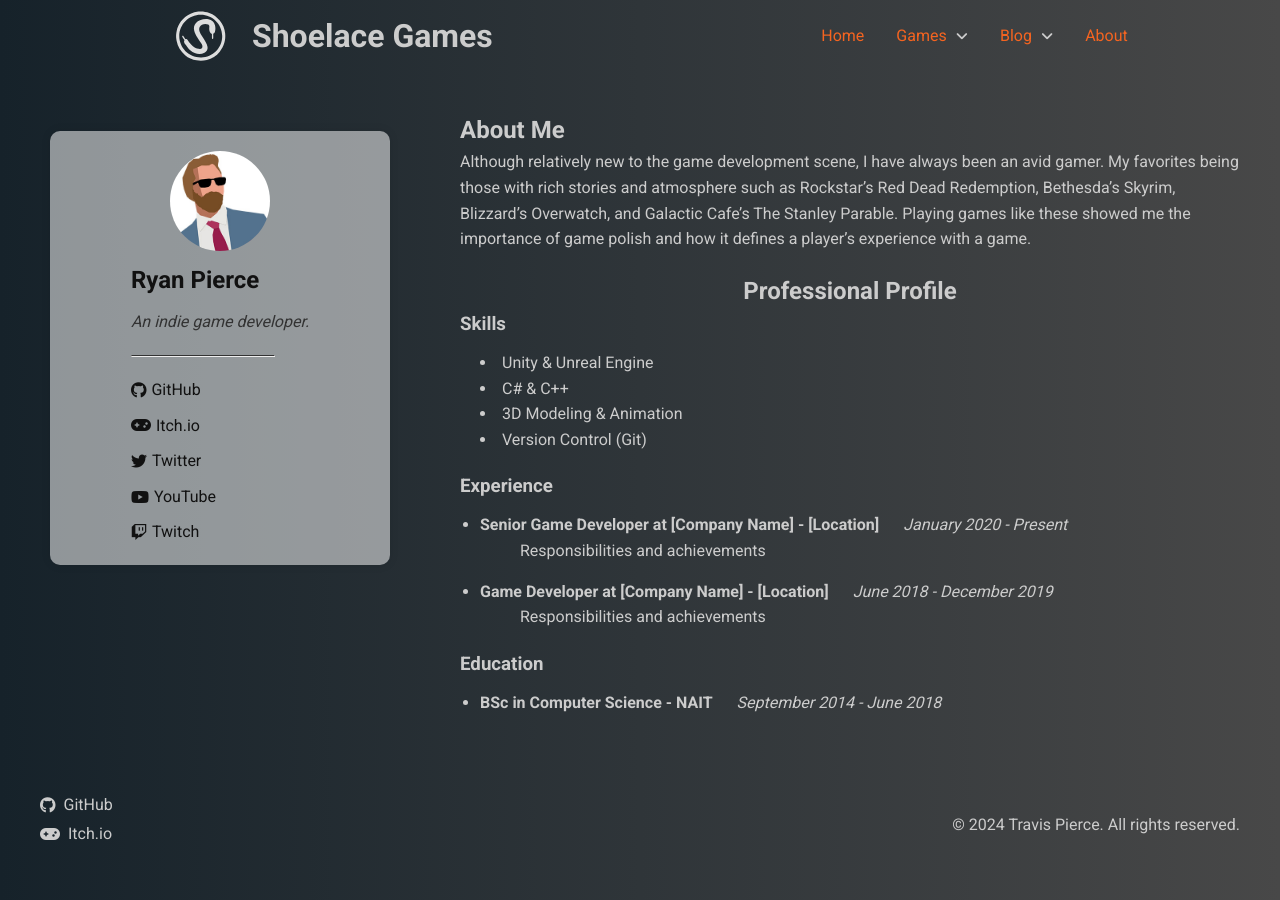
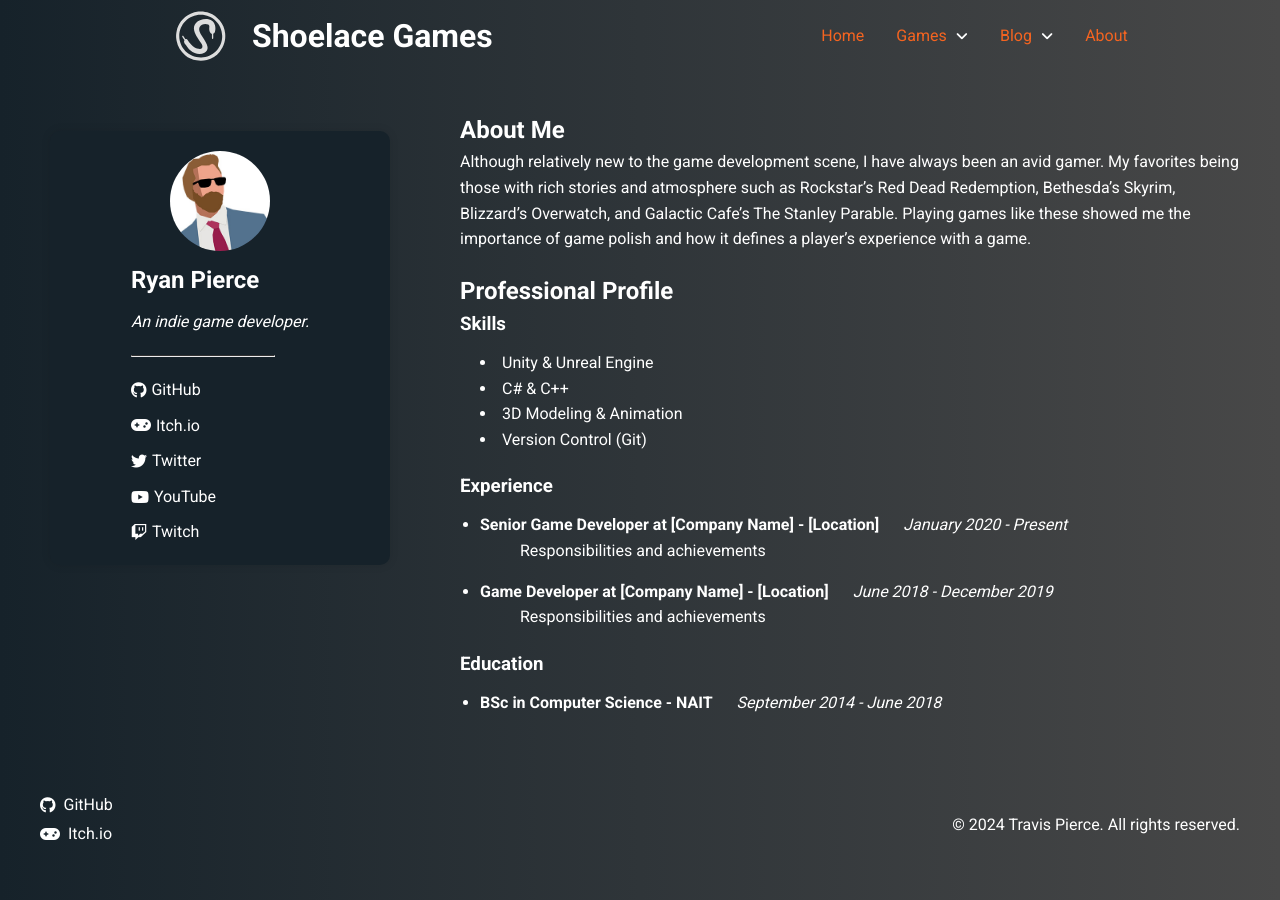
Before and after one commit to Ryan-Pierce-Shoelace/Ryan-Pierce-Shoelace.github.io, a Jekyll site: the page built from about.markdown, in a window 1280 px wide. Built offline with Jekyll 4.4.1, drawn with Linux system fonts in a browser that asks for light colours; nearby versions of some CDN libraries.

Commit message:
updated CSS variables

```diff
--- a/assets/css/style.css
+++ b/assets/css/style.css
@@ -1,29 +1,21 @@
 @import url("https://fonts.googleapis.com/css2?family=Roboto:wght@400;700&display=swap");
 
 :root {
-    /* --nav-bg-color: #1a1a2e;
-    --nav-text-color: #e7e7e7;
-    --nav-highlight-color: ; */
+    --color-primary: #ffffff;
+    --color-primary-hover: #f0f0f0;
+
+    --color-secondary: #000000;
+    --color-secondary-hover: #333333;
+
+    --color-accent: rgb(245, 100, 32);
+    --color-accent-hover: rgb(220, 90, 30);
 
     --body-gradient-start: #16222a;
     --body-gradient-end: #484848;
 
-    --text-color: #ccc;
-    --text-accent-color: rgb(245, 100, 32);
-    --text-color-hover: #aaa;
+    --nav-dropdown-bg: #16222a;
 
-    --nav-dropdown-bg: #16222a;
-    --nav-highlight-color: rgb(245,100,32);
-    --nav-highlight-text: white;
-
-    /* --nav-hover-color: #ddd;
-    --nav-link-color: #222;
-
-    --nav-dropdown-hover-bg: rgb(52, 147, 224);
-    --nav-dropdown-text: #fff;
-    --nav-dropdown-hover-text: rgb(199, 224, 245);
-    --nav-toggle-bar-color: #000;
-    --nav-toggle-bar-hover-color: var(--navbar-text-color-focus);  */
+    --font-family-base: "Roboto", Arial, sans-serif;
 }
 
 /* reset */
@@ -34,7 +26,7 @@
 
 html {
     box-sizing: border-box;
-    font-family: "Roboto", Arial, sans-serif;
+    font-family: var(--font-family-base);
     height: 100%;
     margin: 0;
 }
@@ -45,7 +37,7 @@
     height: 100%;
     margin: 0;
     background: linear-gradient(90deg, var(--body-gradient-start), var(--body-gradient-end));
-    color: var(--text-color);
+    color: var(--color-primary);
 }
 
 main {
@@ -71,7 +63,7 @@
 
 .branding h1 {
     font-size: 2rem;
-    color: var(--text-color);
+    color: var(--color-primary);
     padding-left: 1rem;
     margin: 0;
 }
@@ -106,17 +98,17 @@
     white-space: nowrap;
     padding: 1rem;
     font-size: 1rem;
-    color: var(--text-accent-color);
+    color: var(--color-accent);
 }
 
 .nav-menu li a {
     font-size: 1rem;
-    color: var(--text-accent-color);
+    color: var(--color-accent);
     text-decoration: none;
 }
 
 .nav-menu li a:hover {
-    color: var(--text-color-hover);
+    color: var(--color-primary-hover);
 }
 
 /* Dropdown */
@@ -138,7 +130,7 @@
     transition: all 0.4s ease;
 }
 
-.nav-menu .dropdown:hover > ul {
+.nav-menu .dropdown:hover>ul {
     top: 100%;
     left: 0;
     opacity: 1;
@@ -154,22 +146,22 @@
 }
 
 .nav-menu .dropdown ul li:hover {
-    background-color: var(--nav-highlight-color);
+    background-color: var(--color-accent);
 }
 
 .nav-menu .dropdown ul li:hover a {
-    color: var(--nav-highlight-text);
+    color: var(--color-primary);
 }
 
 .nav-menu .dropdown ul li a {
     display: block;
-    color: var(--text-color);
+    color: var(--color-primary);
     text-transform: capitalize;
 }
 
 .nav-menu .dropdown ul li a:hover {
     display: block;
-    color: var(--nav-highlight-text);
+    color: var(--color-primary);
 }
 
 /* arrow for dropdown */
@@ -179,7 +171,7 @@
     font-weight: 900;
     font-size: 0.875rem;
     padding-left: 5px;
-    color: var(--text-color);
+    color: var(--color-primary);
 }
 
 .nav-menu .dropdown:hover:after {
@@ -188,7 +180,7 @@
     font-weight: 900;
     font-size: 0.875rem;
     padding-left: 5px;
-    color: var(--text-color-hover);
+    color: var(--color-primary-hover);
 }
 
 /* Hero */
@@ -206,7 +198,7 @@
 }
 
 .hero-text {
-    color: #ddd;
+    color: var(--color-primary);
     text-align: center;
 }
 
@@ -230,7 +222,7 @@
     margin: 0 auto;
     padding: 20px;
     line-height: 1.6;
-    font-family: "Roboto", sans-serif;
+    font-family: var(--font-family-base);
 }
 
 .post-title {
@@ -271,7 +263,7 @@
 .game-page-button {
     display: inline-block;
     padding: 10px 20px;
-    background-color: #ff0000;
+    background-color: var(--color-accent);
     color: white;
     text-decoration: none;
     border-radius: 5px;
@@ -283,7 +275,7 @@
 
 .game-page-button:hover,
 .game-page-button:focus {
-    background-color: #cc0000;
+    background-color: var(--color-accent-hover);
     outline: none;
 }
 
@@ -315,50 +307,59 @@
     margin: 0 auto;
     padding: 20px;
     line-height: 1.6;
-    font-family: "Roboto", sans-serif;
+    font-family: var(--font-family-base);
 }
 
-.left-column, .right-column {
+.left-column,
+.right-column {
     padding: 20px;
 }
 
-.skills-list{
+.skills-list {
     list-style-position: inside;
     padding-left: 0;
 }
 
-.skills-list li, .experience-list li, .education-list li {
+.skills-list li,
+.experience-list li,
+.education-list li {
     margin-left: 20px;
 }
 
-.cv-info-heading {
-    text-align: center;
-}
 
-.experience-list li i, .education-list li i {
+
+.experience-list li i,
+.education-list li i {
     margin-left: 20px;
     margin-bottom: 10px;
 }
 
 
-.experience-list li p, .education-list li p {
+.experience-list li p,
+.education-list li p {
     margin-left: 40px;
 }
 
-.experience-list li h4, .education-list li h4 {
+.experience-list li h4,
+.education-list li h4 {
     margin-bottom: 5px;
 }
 
 
-#skills, #experience, #education {
+#skills,
+#experience,
+#education {
     margin-bottom: 20px;
 }
 
-#experience li, #education li {
+#experience li,
+#education li {
     margin-bottom: 15px;
 }
 
-#skills h3, #experience h3, #education h3 {
+#skills h3,
+#experience h3,
+#education h3 {
     margin-bottom: 10px;
 }
 
@@ -372,7 +373,8 @@
     flex: 3 1 600px;
 }
 
-.about-section, .cv-info {
+.about-section,
+.cv-info {
     margin-bottom: 20px;
 }
 
@@ -381,11 +383,11 @@
     display: flex;
     flex-direction: column;
     align-items: center;
-    background-color: #f9f9f988;
+    background-color: var(--nav-dropdown-bg);
     border-radius: 10px;
     padding: 20px;
     max-width: 300px;
-    box-shadow: 0 0 10px rgba(0,0,0,0.1);
+    box-shadow: 0 0 10px rgba(0, 0, 0, 0.1);
     margin: 20px auto;
 }
 
@@ -409,13 +411,12 @@
     margin-top: 10px;
     font-size: 1.5rem;
     font-weight: bold;
-    color: #111;
+
 }
 
 .bio-description {
     font-style: italic;
     margin: 10px 0;
-    color: #333;
 }
 
 .bio-divider {
@@ -443,12 +444,12 @@
     display: flex;
     align-items: center;
     text-decoration: none;
-    color: #111;
+    color: var(--color-primary);
     font-weight: 500;
 }
 
 .bio-links a:hover {
-    color: var(--text-accent-color);
+    color: var(--color-accent);
 }
 
 .bio-links i {
@@ -462,7 +463,6 @@
     justify-content: space-between;
     align-items: center;
     padding: 20px 40px;
-    background-color: var(--footer-bg-color);
 }
 
 .footer-links {
@@ -478,7 +478,7 @@
 }
 
 .footer-links li a {
-    color: var(--link-color);
+    color: var(--color-primary);
     text-decoration: none;
     display: flex;
     align-items: center;
@@ -489,13 +489,9 @@
 }
 
 .footer-links li a:hover {
-    color: var(--link-hover-color);
+    color: var(--color-accent);
 }
 
-.footer-links li a:focus {
-    outline: 2px solid var(--link-focus-outline-color);
-    outline-offset: 2px;
-}
 
 @media (max-width: 768px) {
     .nav-container {
```
